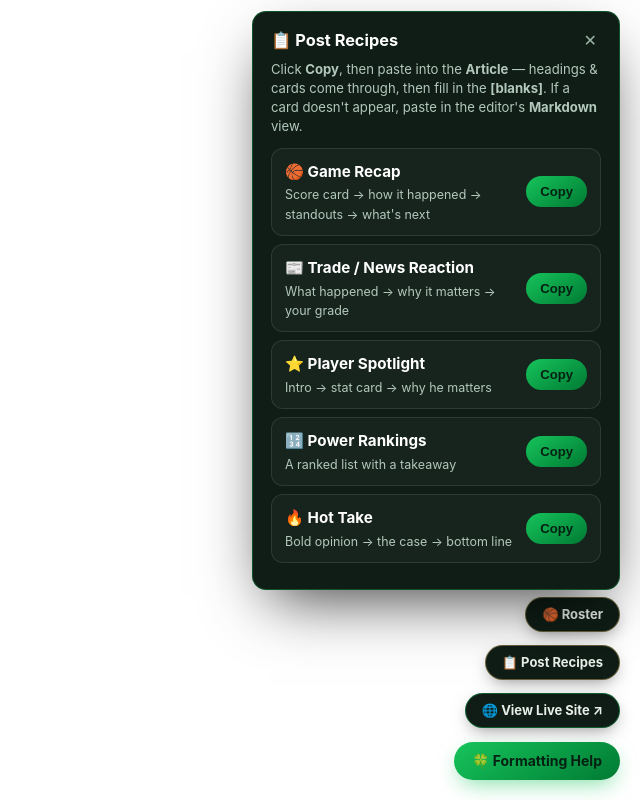
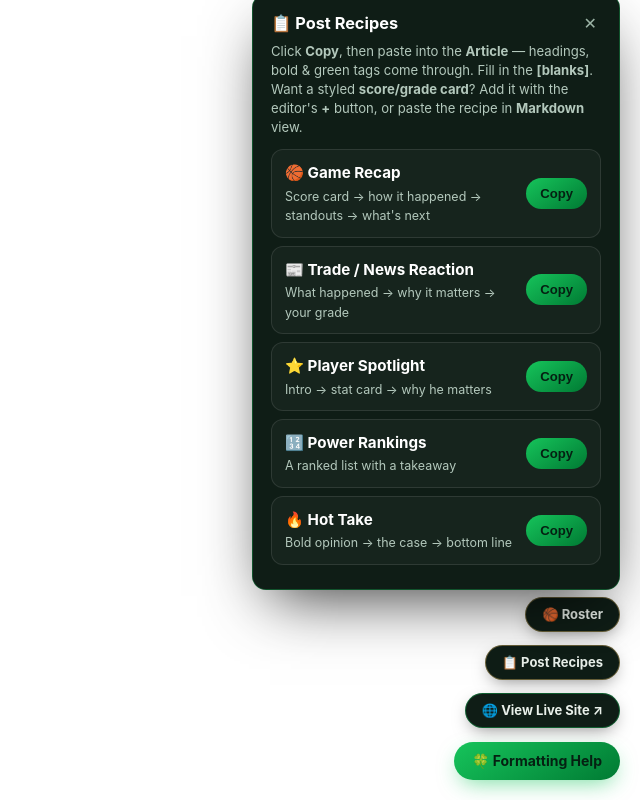
Before and after one commit to DMacLean15/tatum-time, a plain HTML site: page admin/index.html in a window 1280 px wide. Both pictures are taken after a click on the button "📋 Post Recipes". Shown: the whole page, without its empty margins (640-1280 px from the left). Drawn offline with Linux system fonts and the light colour scheme; no server answers.

Commit message:
Admin recipes: use paste-safe formatting instead of raw card HTML
Decap's Rich Text editor flattens custom card <div>s on paste (box score
came out as plain text). Replace the baked-in Box Score / Grade Badge /
Stat Line blocks with bold + green-tag lines that always render in Rich
Text; point to the "+" button (or Markdown-mode paste) for the styled
cards.

```diff
--- a/admin/index.html
+++ b/admin/index.html
@@ -479,7 +479,7 @@
   <button id="tt-roster-btn" class="tt-menu-btn" onclick="ttToggleMenu('tt-roster-menu')">🏀 Roster</button>
   <div id="tt-recipe-menu" class="tt-menu">
     <h4>📋 Post Recipes <button class="tt-menux" onclick="document.getElementById('tt-recipe-menu').classList.remove('open')" aria-label="Close">✕</button></h4>
-    <div class="tt-sub">Click <b>Copy</b>, then paste into the <b>Article</b> — headings &amp; cards come through, then fill in the <b>[blanks]</b>. If a card doesn't appear, paste in the editor's <b>Markdown</b> view.</div>
+    <div class="tt-sub">Click <b>Copy</b>, then paste into the <b>Article</b> — headings, bold &amp; green tags come through. Fill in the <b>[blanks]</b>. Want a styled <b>score/grade card</b>? Add it with the editor's <b>+</b> button, or paste the recipe in <b>Markdown</b> view.</div>
     <div id="tt-recipe-list"></div>
   </div>
   <div id="tt-roster-menu" class="tt-menu">
@@ -550,11 +550,11 @@
     /* Post Recipes — one-click starting structures */
     var TT_RECIPES=[
       {icon:"🏀",name:"Game Recap",desc:"Score card → how it happened → standouts → what's next",
-       text:"Boston [beat / fell to] the [OPPONENT] ==FINAL SCORE== on [date].\n\n<div class='post-score'><div class='ps-row ps-win'><span class='ps-team'>Celtics</span><span class='ps-score'>000</span></div><div class='ps-row'><span class='ps-team'>[Opponent]</span><span class='ps-score'>000</span></div></div>\n\n## How It Happened\n[The flow of the game — the run that decided it, the turning point.]\n\n## Standout Performers\n- **[Player]** — ==PTS== ==REB== ==AST==\n- **[Player]** — ==key stat==\n\n## What's Next\n[The next game, or what this result means going forward.]"},
+       text:"Boston [beat / fell to] the [OPPONENT] on [date].\n\n**Final — Celtics 000, [Opponent] 000**\n\n## How It Happened\n[The flow of the game — the run that decided it, the turning point.]\n\n## Standout Performers\n- **[Player]** — ==PTS== ==REB== ==AST==\n- **[Player]** — ==key stat==\n\n## What's Next\n[The next game, or what this result means going forward.]"},
       {icon:"📰",name:"Trade / News Reaction",desc:"What happened → why it matters → your grade",
-       text:"## What Happened\n[The move in a sentence or two — who's in, who's out, the terms.]\n\n## Why It Matters\n[What it changes for the Celtics — the fit, the need it fills (or ignores).]\n\n## The Verdict\n[Your take — a win, a gamble, or a head-scratcher?]\n\n<div class='grade-badge'><span class='gb-grade gb-b'>B+</span><span class='gb-body'><span class='gb-label'>Trade Grade</span><span class='gb-note'>[your one-line take]</span></span></div>"},
+       text:"## What Happened\n[The move in a sentence or two — who's in, who's out, the terms.]\n\n## Why It Matters\n[What it changes for the Celtics — the fit, the need it fills (or ignores).]\n\n## The Verdict\n[Your take — a win, a gamble, or a head-scratcher?]\n\n**Trade Grade:** ==B+=="},
       {icon:"⭐",name:"Player Spotlight",desc:"Intro → stat card → why he matters",
-       text:"## Meet [Player]\n[Quick intro — his role, background, and why he's worth watching right now.]\n\n<div class='stat-line'><span class='sl-name'>[Player]</span><span class='sl-stats'>[PPG] · [RPG] · [APG]</span></div>\n\n## The Numbers\n[One line on what the numbers actually say.]\n\n## Why He Matters\n[His impact — what Boston gets when he's rolling.]"},
+       text:"## Meet [Player]\n[Quick intro — his role, background, and why he's worth watching right now.]\n\n**[Player] —** ==PPG== · ==RPG== · ==APG==\n\n## The Numbers\n[One line on what the numbers actually say.]\n\n## Why He Matters\n[His impact — what Boston gets when he's rolling.]"},
       {icon:"🔢",name:"Power Rankings",desc:"A ranked list with a takeaway",
        text:"## The List\n1. **[Team or Player]** — [one-line why]\n2. **[Team or Player]** — [one-line why]\n3. **[Team or Player]** — [one-line why]\n\n## The Takeaway\n[Your overall read.]"},
       {icon:"🔥",name:"Hot Take",desc:"Bold opinion → the case → bottom line",
```
